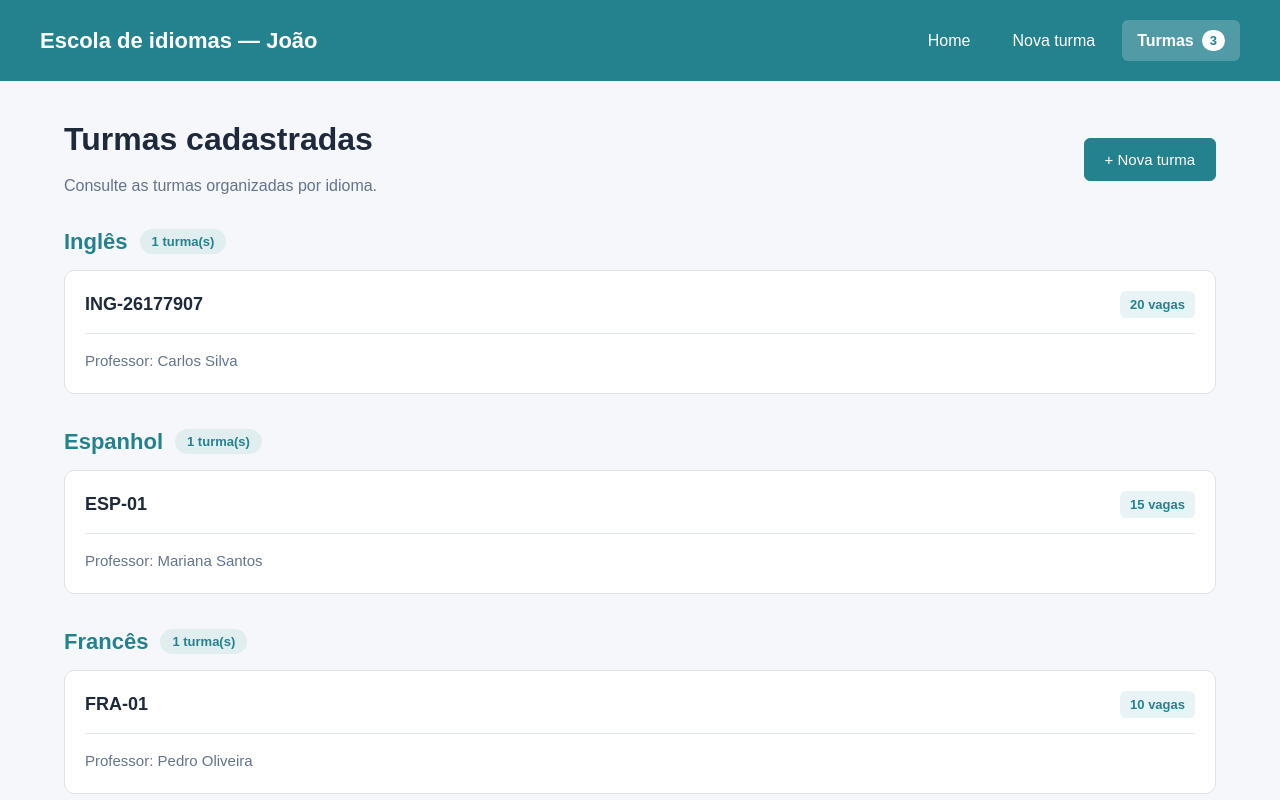
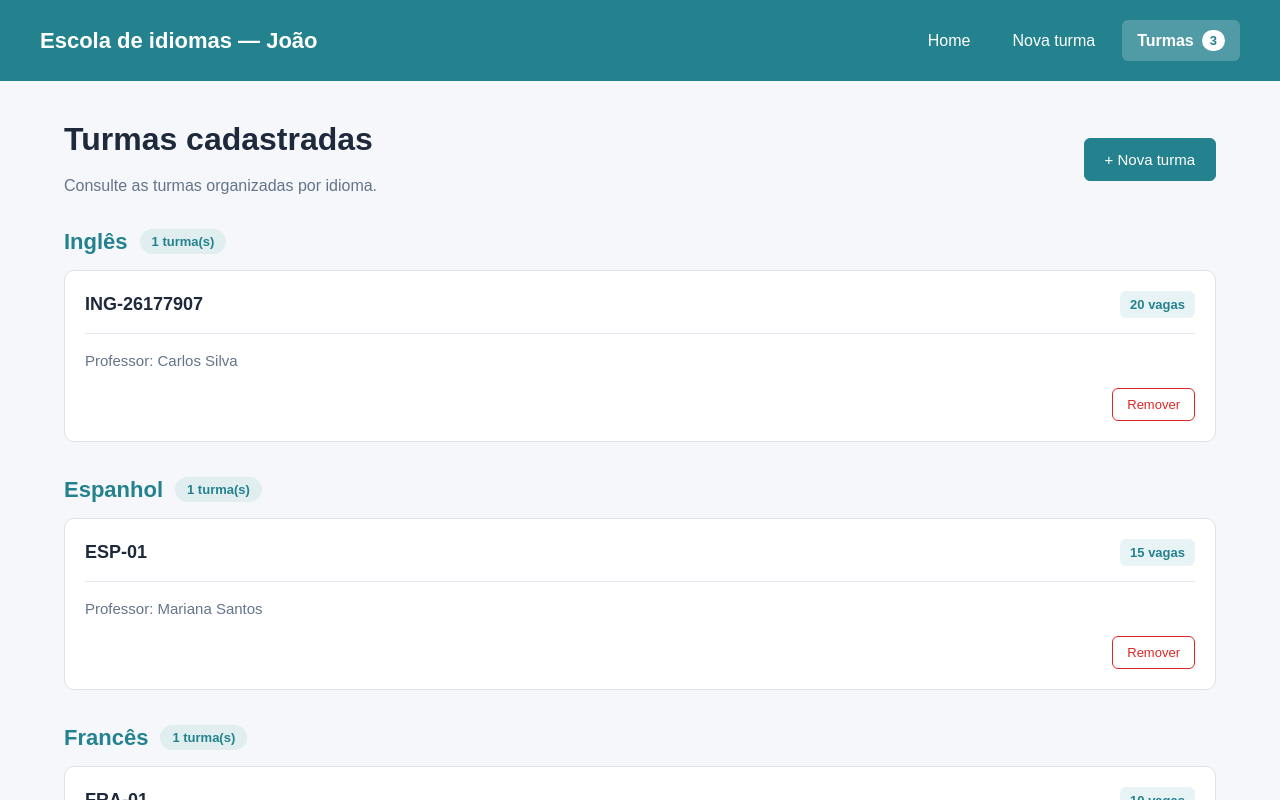
Before and after one commit to joaoguilhermean26-star/router-26177907, a React (Vite) app: page /turmas in a window 1280 px wide. Shown: the top 800 px of the page. Built offline with nearby package versions, Linux system fonts and the light colour scheme.

Commit message:
feat: remover turmas

```diff
--- a/src/App.jsx
+++ b/src/App.jsx
@@ -44,6 +44,13 @@ function App() {
     ]);
   }
 
+  // Remove a turma que possui o ID informado.
+  function removerTurma(id) {
+    setTurmas(turmasAnteriores =>
+      turmasAnteriores.filter(turma => turma.id !== id)
+    );
+  }
+
   return (
     <>
       <Navbar quantidade={turmas.length} />
@@ -67,6 +74,7 @@ function App() {
             <Visualizacao
               title={TITLE}
               turmas={turmas}
+              removerTurma={removerTurma}
             />
           }
         />
--- a/src/index.css
+++ b/src/index.css
@@ -425,3 +425,29 @@ main {
     font-size: 12px;
   }
 }
+
+
+/* Botão de remover turma */
+
+.card-turma-acoes {
+  display: flex;
+  justify-content: flex-end;
+  margin-top: 15px;
+}
+
+.botao-remover {
+  background-color: transparent;
+  color: #dc2626;
+  border: 1px solid #dc2626;
+  border-radius: 6px;
+  padding: 8px 14px;
+  font-size: 13px;
+  font-family: inherit;
+  cursor: pointer;
+  transition: 0.2s;
+}
+
+.botao-remover:hover {
+  background-color: #dc2626;
+  color: white;
+}
--- a/src/pages/Visualizacao.jsx
+++ b/src/pages/Visualizacao.jsx
@@ -3,12 +3,18 @@ import { Link, useLocation } from "react-router-dom";
 
 const IDIOMAS = ["Inglês", "Espanhol", "Francês"];
 
-function Visualizacao({ title, turmas }) {
-  // O título e as turmas são recebidos do App via props.
-  // O useLocation recebe a mensagem enviada pelo cadastro.
+function Visualizacao({ title, turmas, removerTurma }) {
+  // O título, as turmas e a função de remover vêm do App.
 
   const location = useLocation();
   const mensagem = location.state?.mensagem;
+
+  // Solicita confirmação antes de remover uma turma.
+  function confirmarRemocao(id) {
+    if (window.confirm("Deseja realmente remover esta turma?")) {
+      removerTurma(id);
+    }
+  }
 
   return (
     <main>
@@ -42,7 +48,6 @@ function Visualizacao({ title, turmas }) {
         </div>
       ) : (
         IDIOMAS.map(idioma => {
-          // Separa as turmas que possuem o idioma atual.
           const turmasIdioma = turmas.filter(
             turma => turma.idioma === idioma
           );
@@ -79,6 +84,16 @@ function Visualizacao({ title, turmas }) {
                       <p>
                         Professor: {turma.professor}
                       </p>
+
+                      <div className="card-turma-acoes">
+                        <button
+                          type="button"
+                          className="botao-remover"
+                          onClick={() => confirmarRemocao(turma.id)}
+                        >
+                          Remover
+                        </button>
+                      </div>
                     </article>
                   ))}
                 </div>
```
Also changed, not shown: 1 other file (tests, documents, lock files or other folders).
